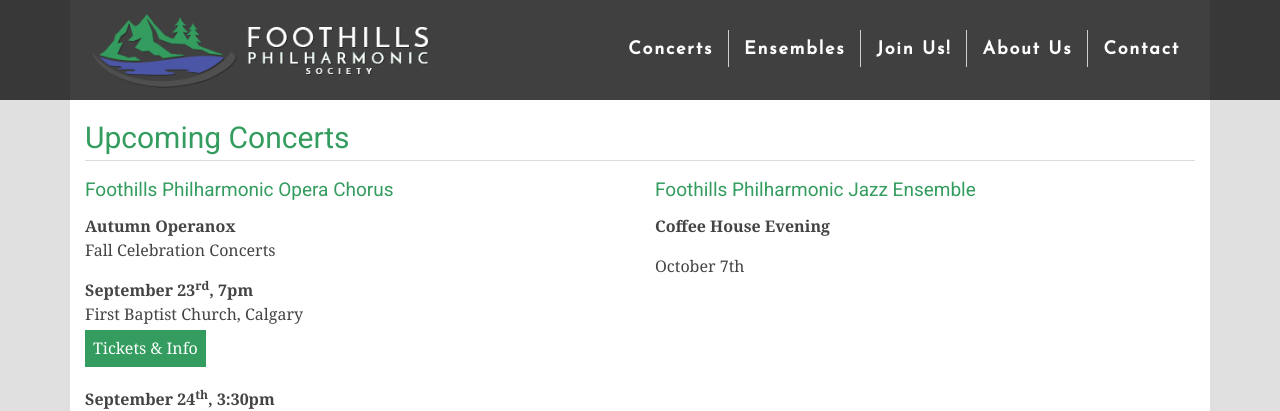
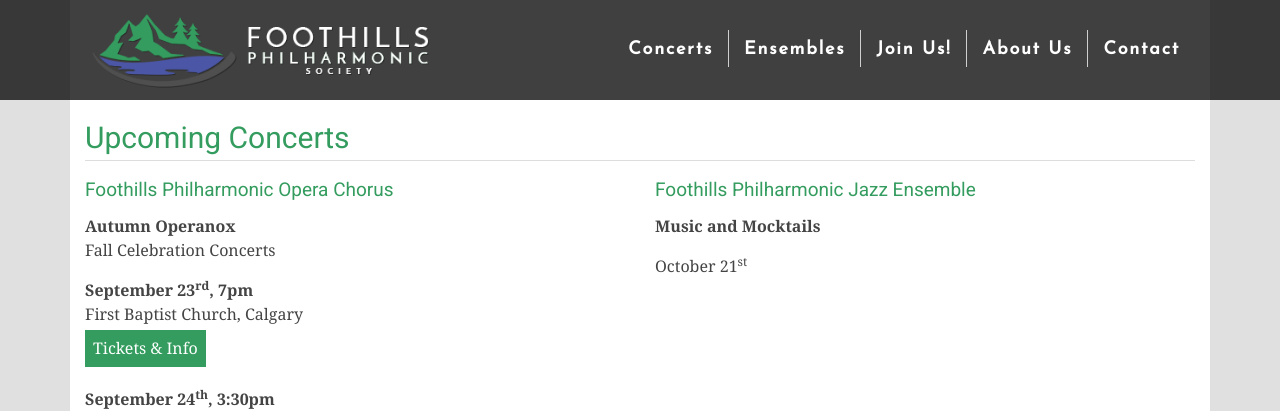
Before and after one commit to percyhanna/fps, a Jekyll site: the page built from concerts.html, in a window 1280 px wide and 949 px high. Shown: the top 411 px of the window. Built offline with Jekyll 4.4.1, drawn with Linux system fonts in a browser that asks for light colours; nearby versions of some CDN libraries; Markdown is read by kramdown in place of the engine named in the settings.

Commit message:
Update concerts.html

```diff
--- a/concerts.html
+++ b/concerts.html
@@ -27,8 +27,8 @@
 
           <div class="col-md-6 col-12">
             <h5>Foothills Philharmonic Jazz Ensemble</h5>
-            <p><strong>Coffee House Evening</strong></p>
-            <p>October 7th</p>
+            <p><strong>Music and Mocktails</strong></p>
+            <p>October 21<sup>st</sup></p>
           </div>
 
         </div>
```
